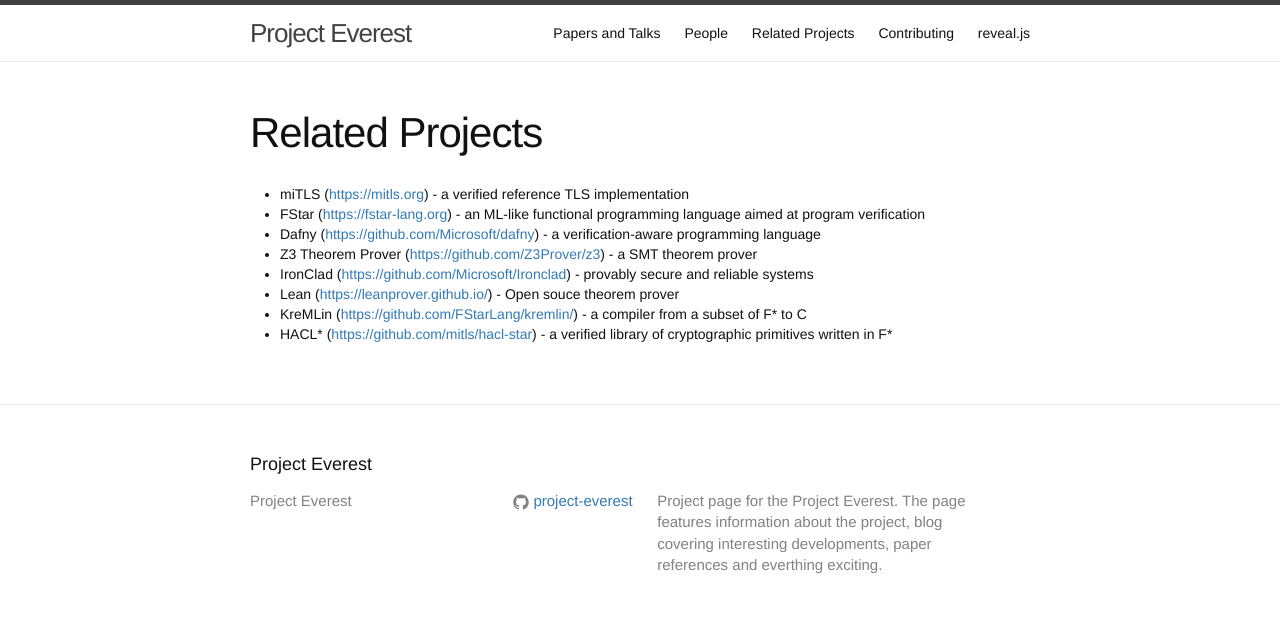
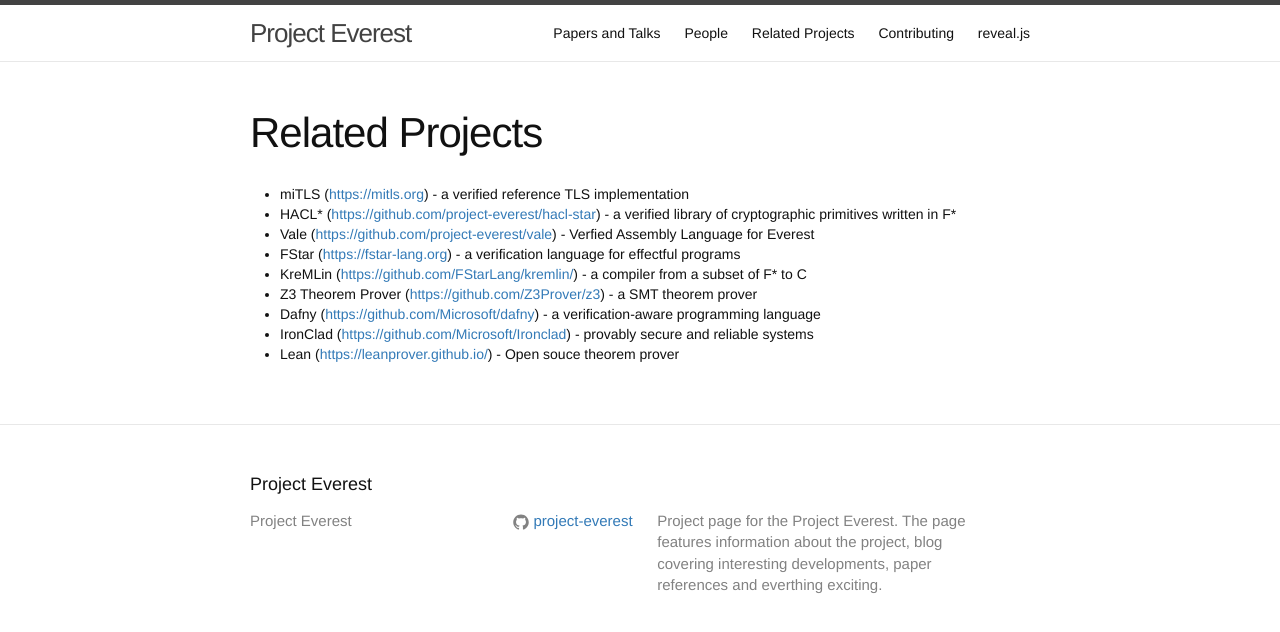
Before and after one commit to project-everest/project-everest.github.io, a Jekyll site: the page built from related_projects.md, in a window 1280 px wide. Shown: the top 632 px of the page. Built offline with Jekyll 4.4.1, drawn with Linux system fonts in a browser that asks for light colours.

Commit message:
Added Vale to the list and try to sort the list by how central each project is to Everest

```diff
--- a/_data/projects.json
+++ b/_data/projects.json
@@ -6,51 +6,59 @@
     "description" : "a verified reference TLS implementation"
 },
 {
-     "name" : "FStar",
+    "name" : "HACL*",
+    "repo" : "https://github.com/project-everest/hacl-star",
+    "title" : "HACL*",
+    "website" :  "https://github.com/project-everest/hacl-star",
+    "description" : "a verified library of cryptographic primitives written in F*"
+},
+{
+    "name" : "Vale",
+    "repo" : "https://github.com/project-everest/vale",
+    "title" : "Vale",
+    "website" :  "https://github.com/project-everest/vale",
+    "description" : "Verfied Assembly Language for Everest"
+},
+{
+    "name" : "FStar",
     "repo" : "https://github.com/fstarlang/fstar",
     "title" : "FStar",
     "website" :  "https://fstar-lang.org",
-    "description" : "an ML-like functional programming language aimed at program verification "
+    "description" : "a verification language for effectful programs"
 },
 {
-     "name" : "Dafny",
+    "name" : "KreMLin",
+    "repo" : "https://github.com/FStarLang/kremlin/",
+    "title" : "KreMLin",
+    "website" :  "https://github.com/FStarLang/kremlin/",
+    "description" : "a compiler from a subset of F* to C"
+},
+{
+    "name" : "Z3",
+    "repo" : "https://github.com/Z3Prover/z3",
+    "title" : "Z3 Theorem Prover",
+    "website" :  "https://github.com/Z3Prover/z3",
+    "description" : "a SMT theorem prover"
+},
+{
+    "name" : "Dafny",
     "repo" : "https://github.com/Microsoft/dafny",
     "title" : "Dafny",
     "website" :  "https://github.com/Microsoft/dafny",
     "description" : "a verification-aware programming language"
 },
 {
-     "name" : "Z3",
-    "repo" : "https://github.com/Z3Prover/z3",
-    "title" : "Z3 Theorem Prover",
-    "website" :  "https://github.com/Z3Prover/z3",
-    "description" : "a SMT theorem prover"
-},
-{
-     "name" : "ironclad",
+    "name" : "ironclad",
     "repo" : "https://github.com/Microsoft/Ironclad",
     "title" : "IronClad",
     "website" :  "https://github.com/Microsoft/Ironclad",
     "description" : "provably secure and reliable systems"
 },
 {
-     "name" : "Lean",
+    "name" : "Lean",
     "repo" : "https://github.com/leanprover/lean",
     "title" : "Lean",
     "website" :  "https://leanprover.github.io/",
     "description" : "Open souce theorem prover"
-},
-{
-     "name" : "KreMLin",
-    "repo" : "https://github.com/FStarLang/kremlin/",
-    "title" : "KreMLin",
-    "website" :  "https://github.com/FStarLang/kremlin/",
-    "description" : "a compiler from a subset of F* to C"
-},
-{
-     "name" : "HACL*",
-    "repo" : "https://github.com/mitls/hacl-star",
-    "title" : "HACL*",
-    "website" :  "https://github.com/mitls/hacl-star",
-    "description" : "a verified library of cryptographic primitives written in F*"
-}]
+}
+]
```
